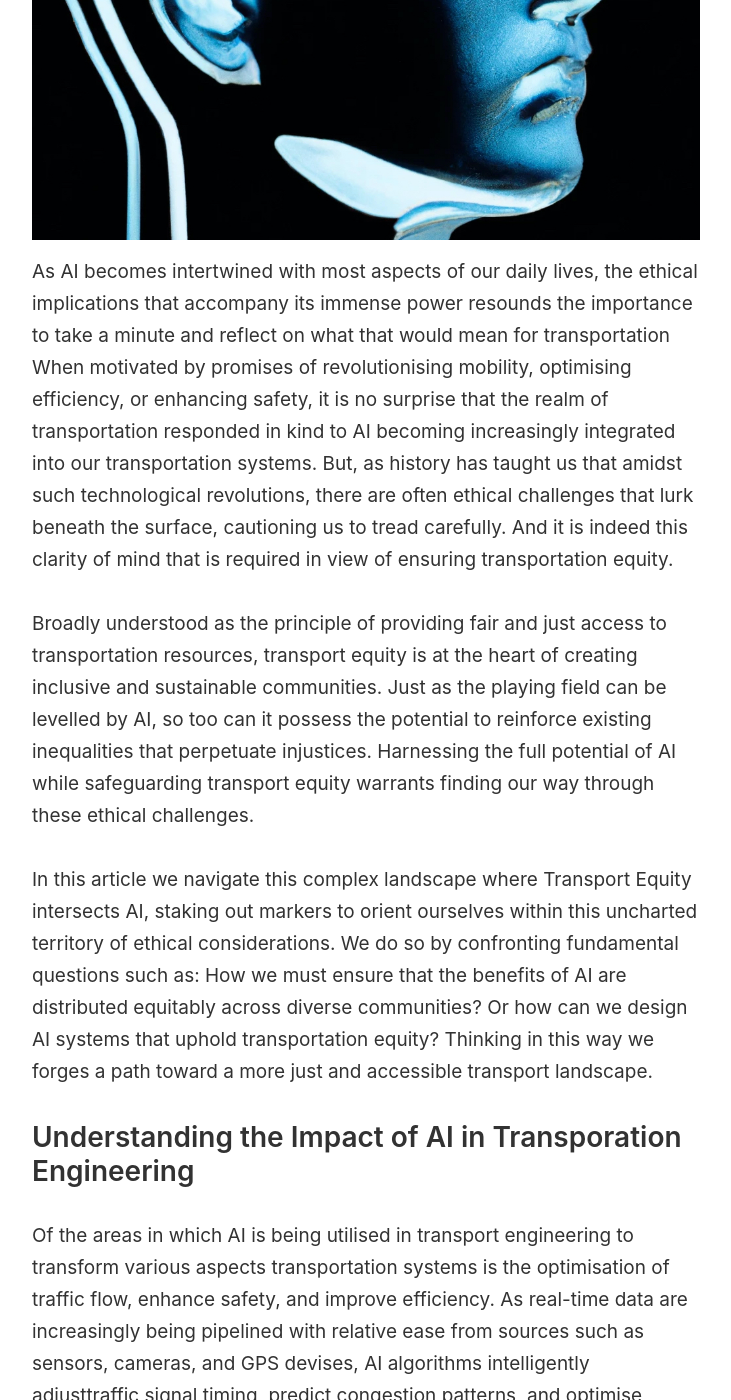
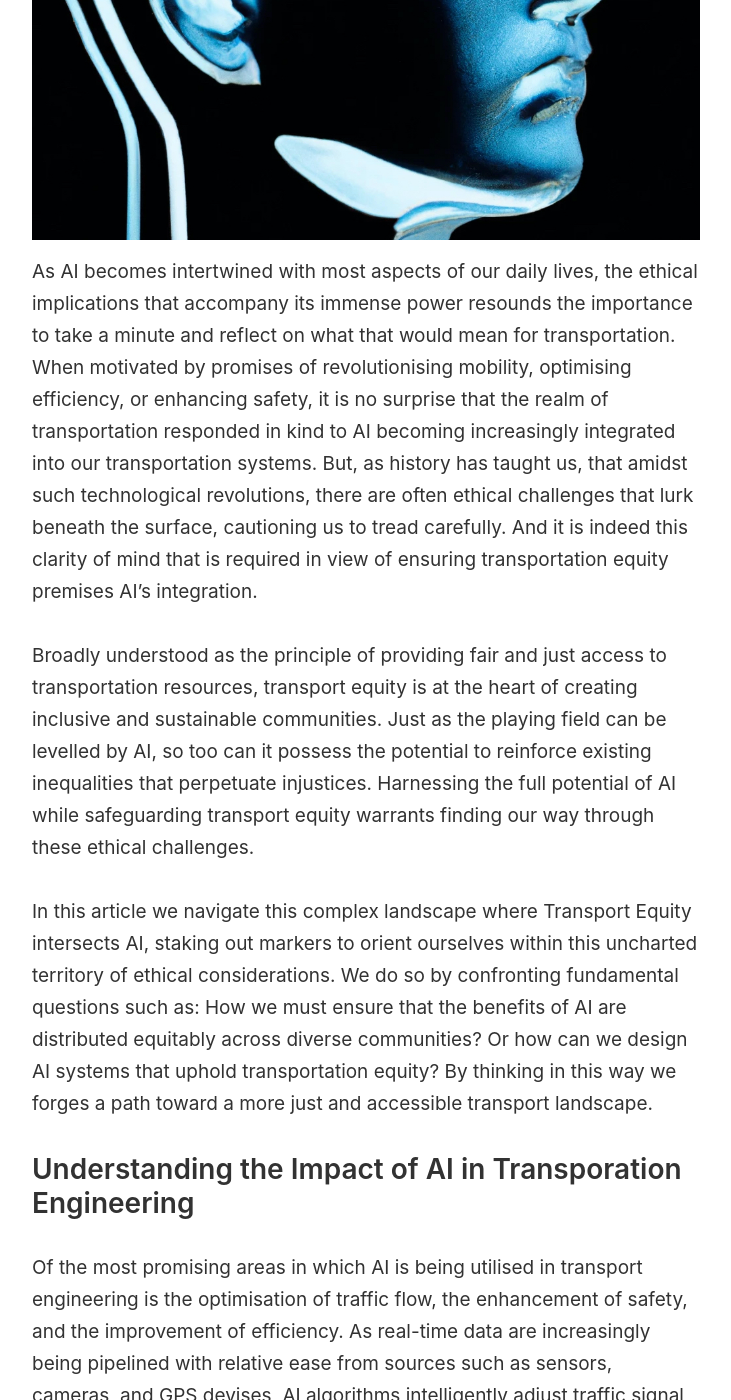
Before and after one commit to AngleSaxonJute/AngleSaxonJute.github.io, a Jekyll site: the page built from _posts/2023-05-01-driving-towards-fairness-navigating-ethical-challenges-in-ai-for-transporation-equity.markdown, in a window 1280 px wide and 1400 px high, scrolled down 650 px. Shown: the whole window, without its empty margins (274-1005 px from the left). Built offline with Jekyll 4.4.1, drawn with Linux system fonts in a browser that asks for light colours; comment, search, counter and statistics services are not loaded; some of the changed text lies outside the part shown.

Commit message:
Update 2023-05-01-driving-towards-fairness-navigating-ethical-challenges-in-ai-for-transporation-equity.markdown

```diff
--- a/_posts/2023-05-01-driving-towards-fairness-navigating-ethical-challenges-in-ai-for-transporation-equity.markdown
+++ b/_posts/2023-05-01-driving-towards-fairness-navigating-ethical-challenges-in-ai-for-transporation-equity.markdown
@@ -5,14 +5,14 @@ tags: [blog, ai, transportequity, transportation, ethics]
 image: '/images/posts/1-1.jpg'
 published: true
 ---
-As AI becomes intertwined with most aspects of our daily lives, the ethical implications that accompany its immense power resounds the importance to take a minute and reflect on what that would mean for transportation When motivated by promises of revolutionising mobility, optimising efficiency, or enhancing safety, it is no surprise that the realm of transportation responded in kind to AI becoming increasingly integrated into our transportation systems. But, as history has taught us that amidst such technological revolutions, there are often ethical challenges that lurk beneath the surface, cautioning us to tread carefully. And it is indeed this clarity of mind that is required in view of ensuring transportation equity.
+As AI becomes intertwined with most aspects of our daily lives, the ethical implications that accompany its immense power resounds the importance to take a minute and reflect on what that would mean for transportation. When motivated by promises of revolutionising mobility, optimising efficiency, or enhancing safety, it is no surprise that the realm of transportation responded in kind to AI becoming increasingly integrated into our transportation systems. But, as history has taught us, that amidst such technological revolutions, there are often ethical challenges that lurk beneath the surface, cautioning us to tread carefully. And it is indeed this clarity of mind that is required in view of ensuring transportation equity premises AI's integration.
 
 Broadly understood as the principle of providing fair and just access to transportation resources, transport equity is at the heart of creating inclusive and sustainable communities. Just as the playing field can be levelled by AI, so too can it possess the potential to reinforce existing inequalities that perpetuate injustices. Harnessing the full potential of AI while safeguarding transport equity warrants finding our way through these ethical challenges.
 
-In this article we navigate this complex landscape where Transport Equity intersects AI, staking out markers to orient ourselves within this uncharted territory of ethical considerations. We do so by confronting fundamental questions such as: How we must ensure that the benefits of AI are distributed equitably across diverse communities? Or how can we design AI systems that uphold transportation equity? Thinking in this way we forges a path toward a more just and accessible transport landscape.
+In this article we navigate this complex landscape where Transport Equity intersects AI, staking out markers to orient ourselves within this uncharted territory of ethical considerations. We do so by confronting fundamental questions such as: How we must ensure that the benefits of AI are distributed equitably across diverse communities? Or how can we design AI systems that uphold transportation equity? By thinking in this way we forges a path toward a more just and accessible transport landscape.
 
 ## Understanding the Impact of AI in Transporation Engineering
-Of the areas in which AI is being utilised in transport engineering to transform various aspects transportation systems is the optimisation of traffic flow, enhance safety, and improve efficiency. As real-time data are increasingly being pipelined with relative ease from sources such as sensors, cameras, and GPS devises, AI algorithms intelligently adjusttraffic signal timing, predict congestion patterns, and optimise alternate routing. Dynamically adapting to changing traffic conditions, AI helps reduce congestion, minimise travel times, and improve the overall efficiency of transportation networks.
+Of the most promising areas in which AI is being utilised in transport engineering is the optimisation of traffic flow, the enhancement of safety, and the improvement of efficiency. As real-time data are increasingly being pipelined with relative ease from sources such as sensors, cameras, and GPS devises, AI algorithms intelligently adjust traffic signal timing, predict congestion patterns, and optimise alternate routing. Dynamically adapting to changing traffic conditions, AI helps reduce congestion, minimise travel times, and improve the overall efficiency of transportation networks.
 
 Enhancing safety is a significant benefit of AI in transport. By way of AI empowered technologies such as computer vision and machine learning, autonomous vehicles (AVs) are able to make sense of their surroundings, enact real-time decisions and navigate roads autonomously. Advancements in AV technology holds the potential to enhance safety on the roads by minimizing human error and improving response time. Increased mobility and access for individuals unable to drive are another two areas in which AI can contribute toward safety. In so doing, options previously out of reach are made accessible while improving the efficiency of the transport system.
 
```
